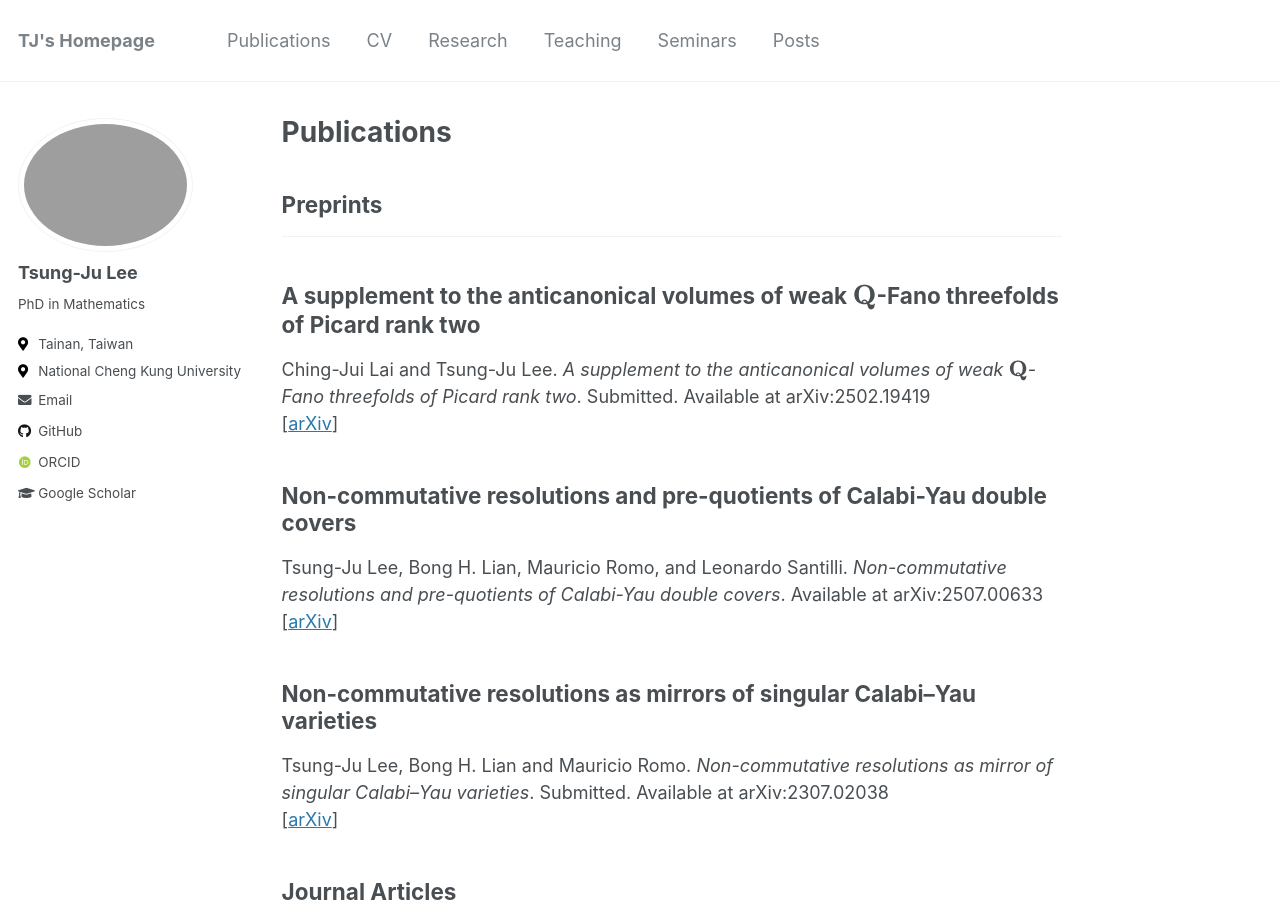
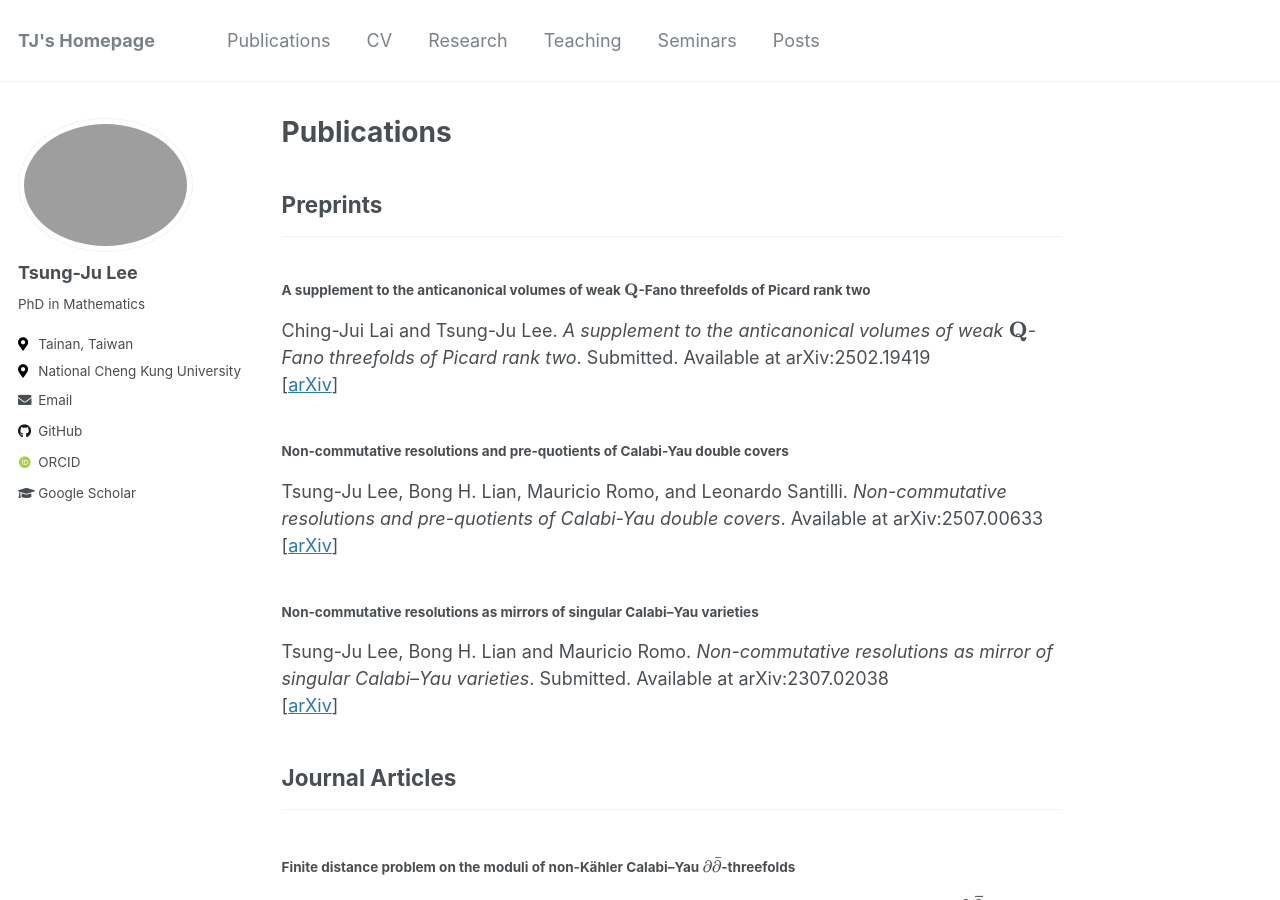
Before and after one commit to yusd24/yusd24.github.io, a Jekyll site: the page built from _pages/publications.html, in a window 1280 px wide and 900 px high. Built offline with Jekyll 4.4.1, drawn with Linux system fonts in a browser that asks for light colours; some web fonts are replaced; formulas are drawn with MathJax 3.

Commit message:
Update archive-single.html

```diff
--- a/_includes/archive-single.html
+++ b/_includes/archive-single.html
@@ -28,7 +28,7 @@
 
     <h2 class="archive__item-title" itemprop="headline">
       {% if post.collection == 'publications' %}
-        {{ title }}
+        <h4>{{ title }}</h4>
       {% elsif post.link %}
         <a href="{{ post.link }}">{{ title }}</a> <a href="{{ base_path }}{{ post.url }}" rel="permalink"><i class="fa fa-link" aria-hidden="true" title="permalink"></i><span class="sr-only">Permalink</span></a>
       {% else %}
```
